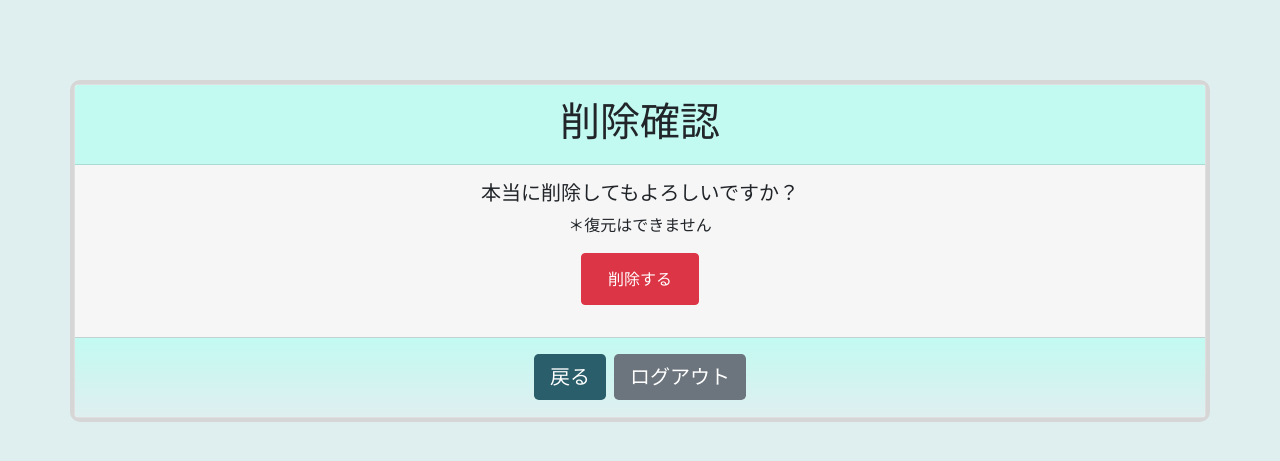
After one commit to ryoma115/freee-attendance, a Django app: template attendance/templates/attendance/confirm_delete.html in a window 1280 px wide. The commit adds this page. Shown: the top 461 px of the page. Run offline with Django 3.2, Linux system fonts and the light colour scheme; the template is opened without the code that fills it, so the values that code supplies are empty; some libraries are stand-ins or nearby versions.

Commit message:
#45 完了

```diff
--- a/accounts/templates/registration/login.html
+++ b/accounts/templates/registration/login.html
@@ -10,14 +10,14 @@
       {% if user.is_authenticated %}
       <h5 class="card-title">{{ user.username }}様でログイン中です</h5>
       {% else %}
-      <h5 class="card-title">ユーザー名・パスワードを入力してください</h5>
+      <h5 class="card-title">氏名・パスワードを入力してください</h5>
       {% endif %}
       <h5 class="card-title"></h5>
       <form method="post">
         {% csrf_token %}
         <p class="form-floating">
           <input type="text" name="username" autofocus="" autocapitalize="none" autocomplete="username" maxlength="150" required="" id="id_username" class="form-control">
-          <label for="id_username">ユーザー名:</label>
+          <label for="id_username">氏名:</label>
         </p>
         <p class="form-floating">
           <input type="password" name="password" autocomplete="off" required="" id="id_password" class="form-control">
--- a/attendance/static/css/main.css
+++ b/attendance/static/css/main.css
@@ -89,6 +89,14 @@ table {
   word-break: break-all;
 }
 
+.confirm-delete-body {
+  text-align: center;
+}
+
+.delete-button {
+  padding: 0.8rem 1.6rem;
+}
+
 /* ここからtemplates/registration */
 .registration-container {
   width: 50%;
--- /dev/null
+++ b/attendance/templates/attendance/confirm_delete.html
@@ -0,0 +1,26 @@
+{% extends "attendance/base.html" %}
+{% block content %}
+<div class="container">
+  <div class="card">
+    <div class="card-header">
+      <h1 class="card-title">削除確認</h1>
+    </div>
+    <div class="card-body confirm-delete-body">
+      <form method="post">
+        {% csrf_token %}
+        <h5 class="card-title">本当に削除してもよろしいですか？</h5>
+        <p>＊復元はできません</p>
+        <input type="submit" value="削除する" class="btn btn btn-danger delete-button">
+      </form>
+    </div>
+    <div class="card-footer text-muted">
+      <a href="../../lists" class="btnbtn btn-lg back-button" style="text-decoration: none;">
+        戻る
+    </a>
+    <a href="../../accounts/logout" class="btnbtn btn-secondary btn-lg disabled" style="text-decoration: none;">
+        ログアウト
+    </a>
+    </div>
+  </div>
+</div>
+{% endblock  %}
--- a/attendance/templates/attendance/list.html
+++ b/attendance/templates/attendance/list.html
@@ -73,6 +73,9 @@
             <th scope="col">
               備考欄
             </th>
+            <th scope="col">
+              削除
+            </th>
           </tr>
         </thead>
         <tbody>
@@ -120,6 +123,7 @@
                 備考欄なし
               {% endif %}
             </td>
+            <td><a href="{% url 'attendance:delete' attendance.pk %}" style="text-decoration: none;">✖️</a></td>
           </tr>
           {% endfor %}
         </tbody>
--- a/attendance/urls.py
+++ b/attendance/urls.py
@@ -6,4 +6,5 @@ urlpatterns = [
     path('', views.index, name='index'),
     path('result/', views.result, name='result'),
     path('lists/', views.attendancesList, name='list'),
+    path('<int:pk>/delete/', views.attendanceDelete, name='delete'),
 ]
```
Also changed, not shown: accounts/templates/registration/signup.html (+4 -4 lines), attendance/views.py (+7 -0 lines), README.md.
